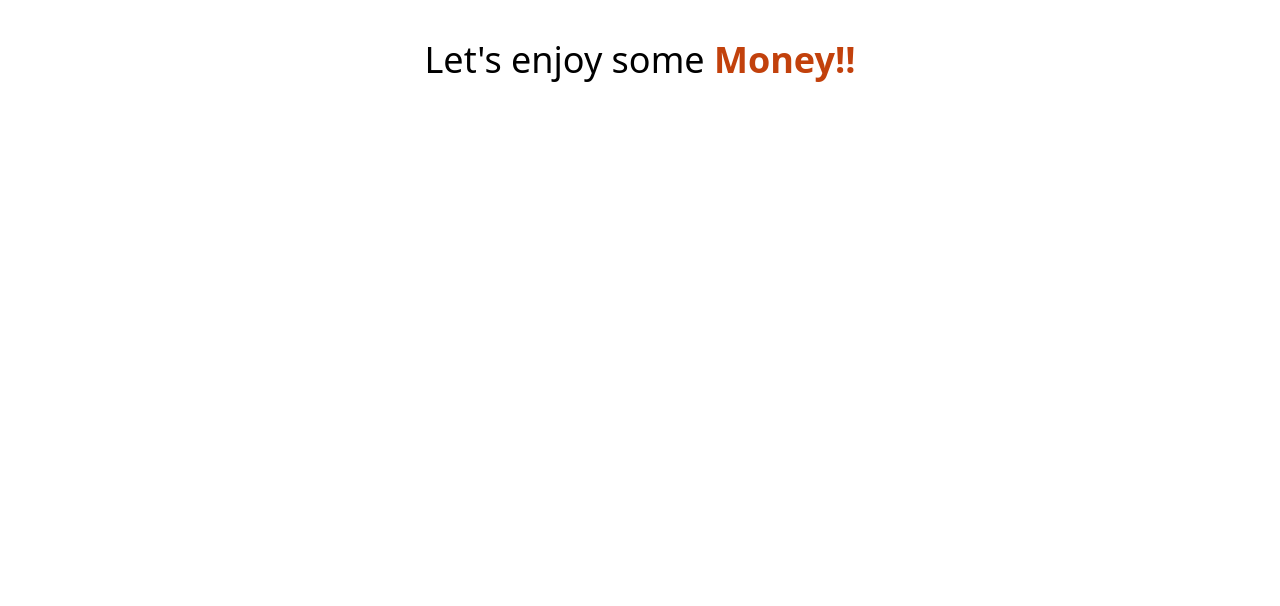
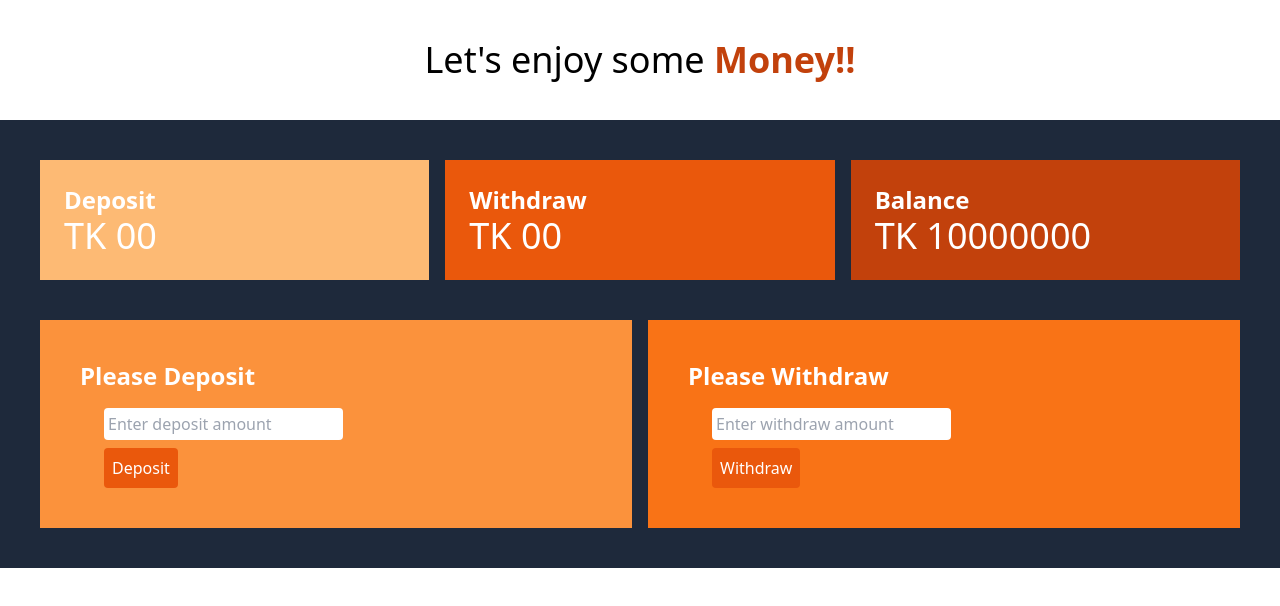
Before and after one commit to Nahiduzzamann/father-s-bank, a plain HTML site: page bank.html in a window 1280 px wide. Drawn offline with nearby package versions, Linux system fonts and the light colour scheme.

Commit message:
dashboard

```diff
--- a/bank.html
+++ b/bank.html
@@ -12,7 +12,41 @@
         <h1 class="text-4xl text-center mt-10">Let's enjoy some <span class="font-bold text-orange-700">Money!!</span>
         </h1>
     </header>
+    <main>
+        <section class="bg-slate-800 mt-10 p-10">
+            <div class="grid grid-cols-3 gap-4 mb-10">
+                <div class="bg-orange-300 p-6">
+                    <p class="text-2xl text-white font-bold">Deposit</p>
+                    <p class="text-4xl text-white">TK <span>00</span></p>
+                </div>
+                <div class="bg-orange-600 p-6">
+                    <p class="text-2xl text-white font-bold">Withdraw</p>
+                    <p class="text-4xl text-white">TK <span>00</span></p>
+                </div>
+                <div class="bg-orange-700 p-6">
+                    <p class="text-2xl text-white font-bold">Balance</p>
+                    <p class="text-4xl text-white">TK <span>10000000</span></p>
+                </div>
+            </div>
+            <div class="grid grid-cols-2 gap-4 ">
+                <div class="bg-orange-400 p-10">
+                    <p class="text-2xl text-white font-bold">Please Deposit</p>
+                    <div class="pl-6 mt-4">
+                        <input class="rounded p-1" type="number" name="" id="" placeholder="Enter deposit amount"><br>
+                        <button class="bg-orange-600 p-2 rounded text-white hover:bg-orange-700 mt-2" type="submit" id="btn-submit">Deposit</button>
+                    </div>
+                </div>
+                <div class="bg-orange-500 p-10">
+                    <p class="text-2xl text-white font-bold">Please Withdraw</p>
+                    <div class="pl-6 mt-4">
+                        <input class="rounded p-1" type="number" name="" id="" placeholder="Enter withdraw amount"><br>
+                        <button class="bg-orange-600 p-2 rounded text-white hover:bg-orange-700 mt-2" type="submit" id="btn-submit">Withdraw</button>
+                    </div>
+                </div>
 
+            </div>
+        </section>
+    </main>
 
 
     <script src="js/login.js"></script>
```
